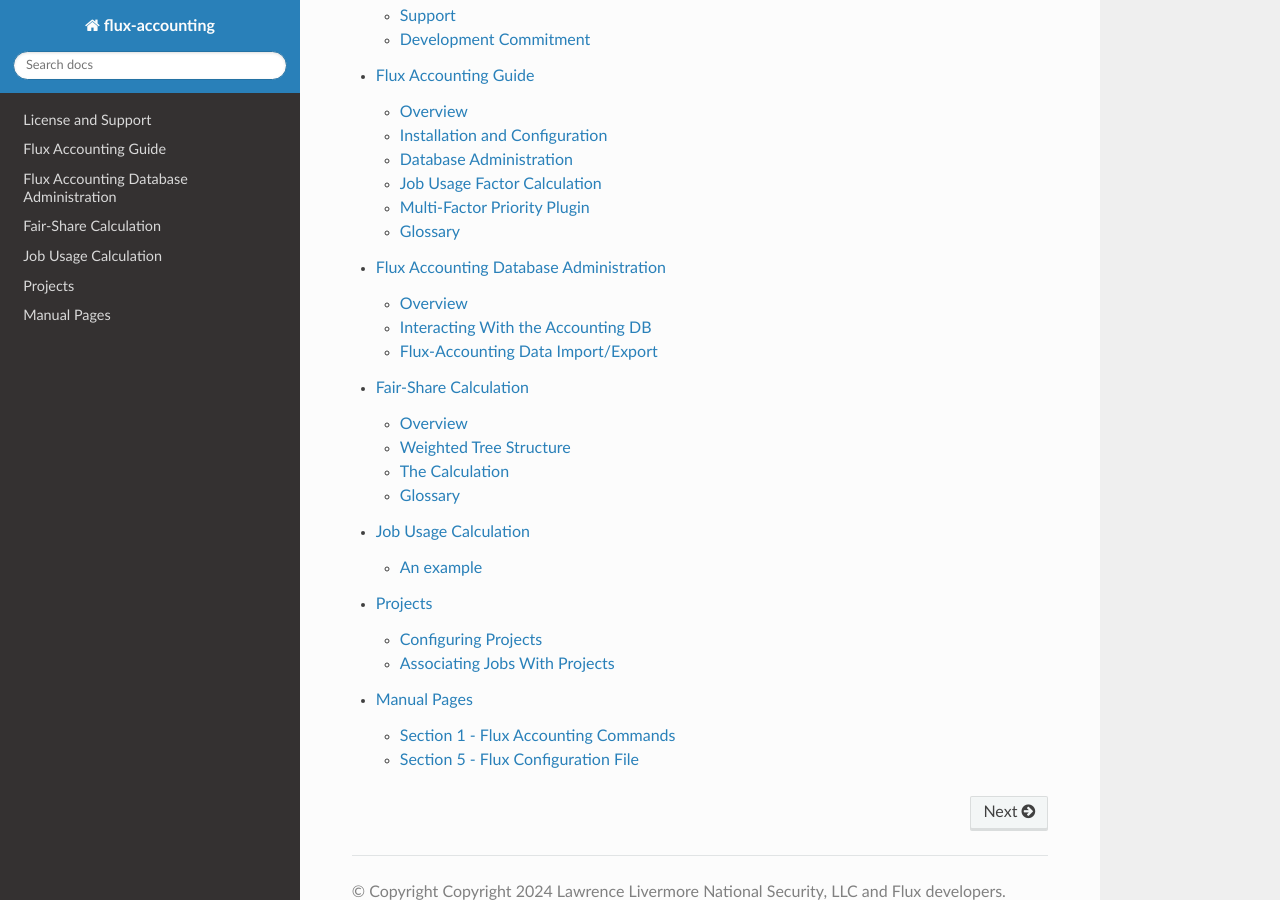
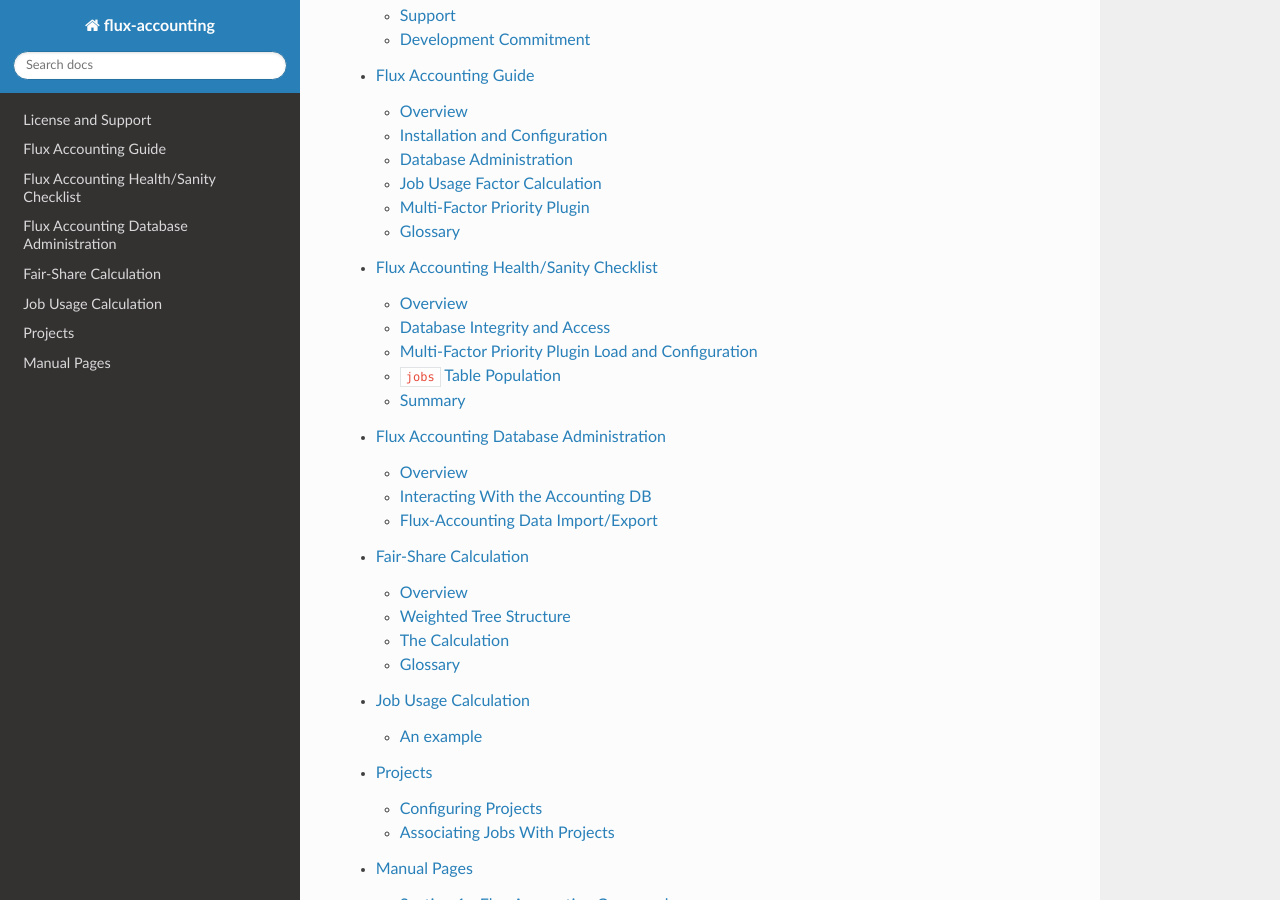
Before and after one commit to flux-framework/flux-accounting, a Sphinx documentation site: the page built from doc/index.rst, in a window 1280 px wide and 900 px high, scrolled down 325 px. Built offline with Sphinx 7.4.7 and the Read the Docs theme 3.1.0, drawn with Linux system fonts in a browser that asks for light colours; some of the changed lines change nothing that is shown.

Commit message:
doc: add sanity checklist for flux-accounting
Problem: flux-accounting contains a guide for setting up
flux-accounting, but it does not contain any documentation for checking
that the various components of flux-accounting are up, configured, and
running correctly.

Add a "Health/Sanity Checklist" to flux-accounting that walks through
checking the various components of the accounting system and making
sure it is running as expected.

```diff
--- /dev/null
+++ b/doc/guide/sanity-checklist.rst
@@ -0,0 +1,101 @@
+.. _sanity-checklist:
+
+#######################################
+Flux Accounting Health/Sanity Checklist
+#######################################
+
+********
+Overview
+********
+
+As flux-accounting is deployed and running on a system, there are a number of
+components an administrator can check to ensure that the module is loaded and
+running as expected. The following attempts to list the major tasks an
+administrator can look to complete after building, installing, and configuring
+flux-accounting on a system.
+
+*****************************
+Database Integrity and Access
+*****************************
+
+Ensure users, banks, queues, and projects can be added, viewed, and edited with
+various ``flux account`` commands:
+
+.. code-block:: console
+
+    $ flux account add-bank --parent-bank=root giants 1
+    $ flux account add-user --username=crawford --bank=giants
+    $ flux account add-queue orange
+    $ flux account add-projects shortstops
+
+Conversely, they can be removed and/or deactivated with their respective
+``delete-*`` commands.
+
+If the database is populated, ensure banks and associations are returned when
+viewing the entire hierarchy with
+``flux account view-bank <root_bank> --tree``.
+
+***************************************************
+Multi-Factor Priority Plugin Load and Configuration
+***************************************************
+
+Check that the multi-factor priority plugin is loaded:
+
+.. code-block:: console
+
+    $ flux jobtap list
+
+    mf_priority.so
+
+And flux-accounting information has been successfully sent to the plugin with
+``flux account-priority-update``. You can confirm what flux-accounting data has
+been loaded by looking at the output of ``flux jobtap query``:
+
+.. code-block:: console
+
+    $ flux jobtap query mf_priority.so >query.json
+
+If the plugin is loaded, you can check that it is correctly annotating jobs
+with bank and project names in the job's ``jobspec`` or ``eventlog``:
+
+.. code-block:: console
+
+    $ flux job info job_id eventlog
+
+    {"timestamp":1741284758.3611979,"name":"submit","context":{"userid":5035,"urgency":16,"flags":0,"version":1}}
+    {"timestamp":1741284758.374285,"name":"jobspec-update","context":{"attributes.system.bank":"giants","attributes.system.project":"shortstops"}}
+    {"timestamp":1741284758.3743033,"name":"validate"}
+    {"timestamp":1741284758.3878355,"name":"depend"}
+    {"timestamp":1741284758.3878522,"name":"priority","context":{"priority":50000}}
+    {"timestamp":1741284758.3889365,"name":"alloc","context":{"annotations":{"sched":{"resource_summary":"rank0/core0"}}}}
+    {"timestamp":1741284758.3902109,"name":"start"}
+
+*************************
+``jobs`` Table Population
+*************************
+
+After jobs have been submitted, run, and completed, they should be populated
+into the ``jobs`` table in the flux-accounting DB with
+``flux account-fetch-job-records``. You can check that these jobs are showing
+up and being factored into job usage and fair-share values for associations:
+
+.. code-block:: console
+
+    $ flux account view-job-records --user=crawford
+
+    jobid           | username | userid   | t_submit        | nnodes   | project    | bank
+    18320719872     | crawford | 5035     | 1741285811.09   | 1        | shortstops | giants
+
+*******
+Summary
+*******
+
+flux-accounting is comprised of a number of different components that work
+together to create a robust and flexible accounting system for the Flux
+resource manager. It is important to check that the various pieces of
+flux-accounting (the SQLite database, the priority plugin, and the different
+scripts to update job-usage and fair-share values for associations) are
+up and running to maintain the integrity and accuracy of the accounting system.
+Ensuring these components are functioning properly helps prevent discrepancies
+in limit enforcement, maintains fair-share calculations, and supports efficient
+and fair job scheduling within the Flux resource manager.
--- a/doc/index.rst
+++ b/doc/index.rst
@@ -12,6 +12,7 @@
 
    guide/support
    guide/accounting-guide
+   guide/sanity-checklist
    components/database-administration
    components/fair-share
    components/job-usage-calculation
```
